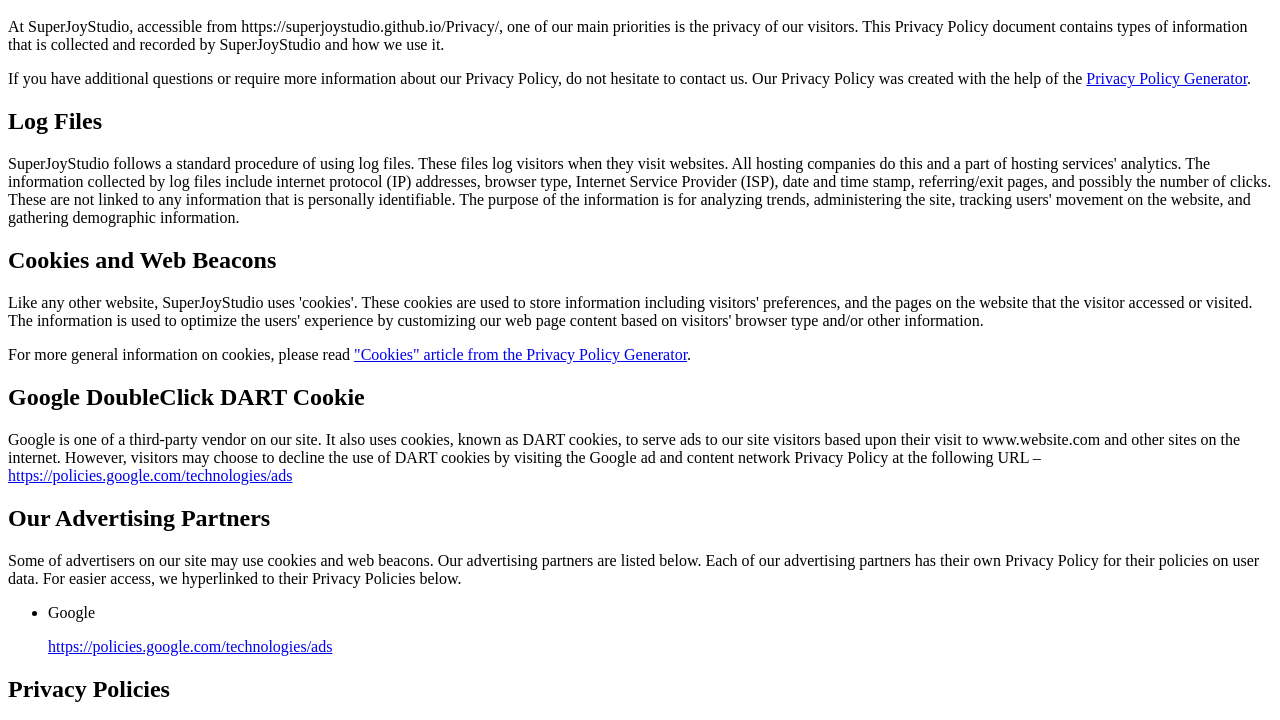
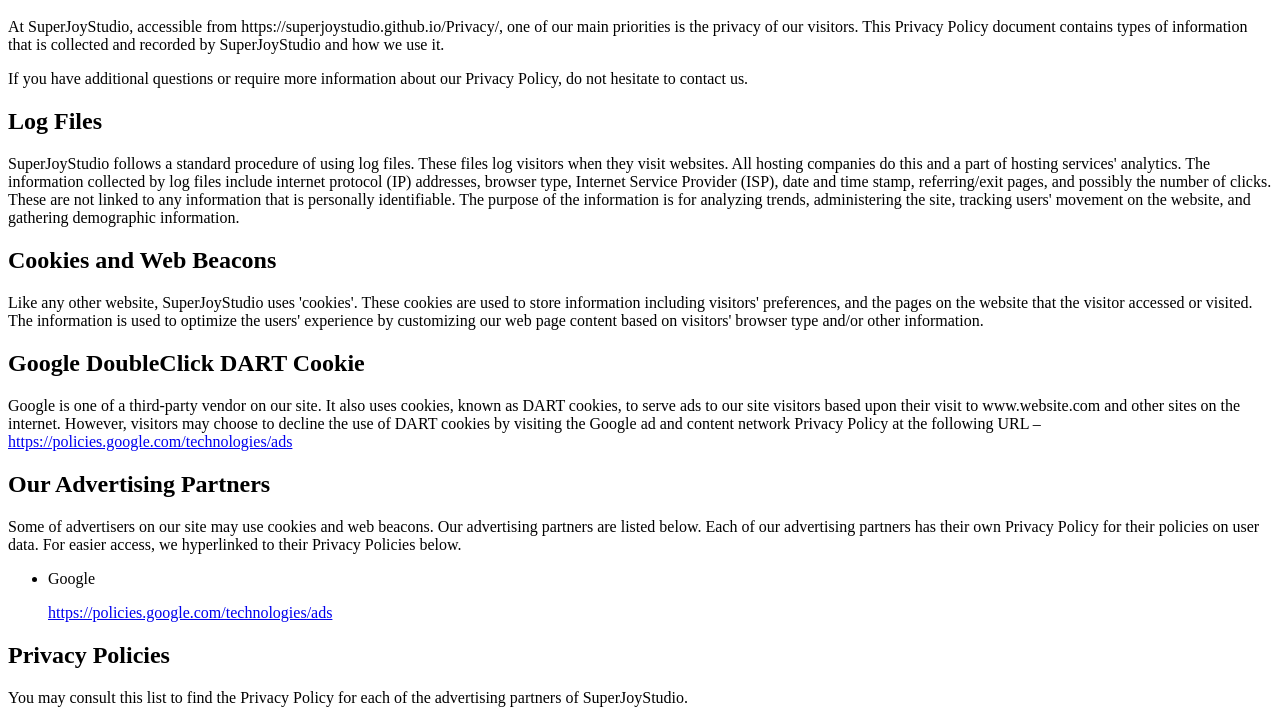
Before and after one commit to SuperJoyStudio/Privacy, a plain HTML site: page index.html in a window 1280 px wide. Shown: the part 48-768 px from the top of the page. Drawn offline with Linux system fonts and the light colour scheme.

Commit message:
Update index.html

```diff
--- a/index.html
+++ b/index.html
@@ -2,7 +2,7 @@
 
 <p>At SuperJoyStudio, accessible from https://superjoystudio.github.io/Privacy/, one of our main priorities is the privacy of our visitors. This Privacy Policy document contains types of information that is collected and recorded by SuperJoyStudio and how we use it.</p>
 
-<p>If you have additional questions or require more information about our Privacy Policy, do not hesitate to contact us. Our Privacy Policy was created with the help of the <a href="https://www.generateprivacypolicy.com">Privacy Policy Generator</a>.</p>
+<p>If you have additional questions or require more information about our Privacy Policy, do not hesitate to contact us. </p>
 
 <h2>Log Files</h2>
 
@@ -12,7 +12,6 @@
 
 <p>Like any other website, SuperJoyStudio uses 'cookies'. These cookies are used to store information including visitors' preferences, and the pages on the website that the visitor accessed or visited. The information is used to optimize the users' experience by customizing our web page content based on visitors' browser type and/or other information.</p>
 
-<p>For more general information on cookies, please read <a href="https://www.generateprivacypolicy.com/#cookies">"Cookies" article from the Privacy Policy Generator</a>.</p>
 
 <h2>Google DoubleClick DART Cookie</h2>
 
```
